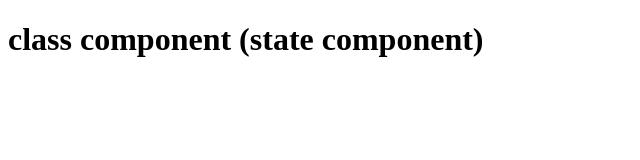
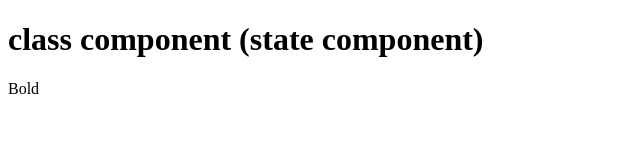
Before and after one commit to cklahn/start-react, a React (Create React App) app: page / in a window 1280 px wide. Shown: the top 160 px of the page, without its empty margins (0-640 px from the left). Built offline with nearby package versions, Linux system fonts and the light colour scheme.

Commit message:
render more than one tag, lesson 3

```diff
--- a/src/App.js
+++ b/src/App.js
@@ -3,7 +3,12 @@ import React from 'react';
 // state component
 class App extends React.Component {
   render() {
-    return <h1>class component (state component)</h1>
+    return (
+      <div>
+          <h1>class component (state component)</h1>
+          <bold>Bold</bold>
+      </div>
+    )
   }
 }
 
```
